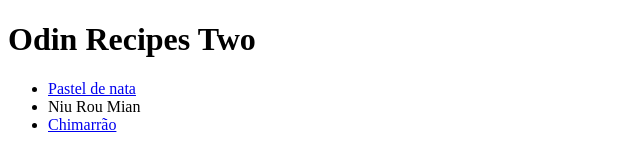
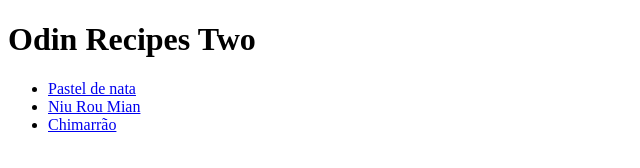
Before and after one commit to brazilianyellowdev/odin-recipes-two, a plain HTML site: page index.html in a window 1280 px wide. Shown: the full height of the page, 0-640 px from the left. Drawn offline with Linux system fonts and the light colour scheme.

Commit message:
Edit index.html

```diff
--- a/index.html
+++ b/index.html
@@ -9,7 +9,7 @@
     <h1>Odin Recipes Two</h1>
     <ul>
         <li><a href="recipes/pastel-de-nata.html">Pastel de nata</a></li>
-        <li><a href="recipes/niu-rou-mian.html"></a>Niu Rou Mian</li>
+        <li><a href="recipes/niu-rou-mian.html">Niu Rou Mian</a></li>
         <li><a href="recipes/chimarrao.html">Chimarrão</a></li>
     </ul>
 </body>
```
